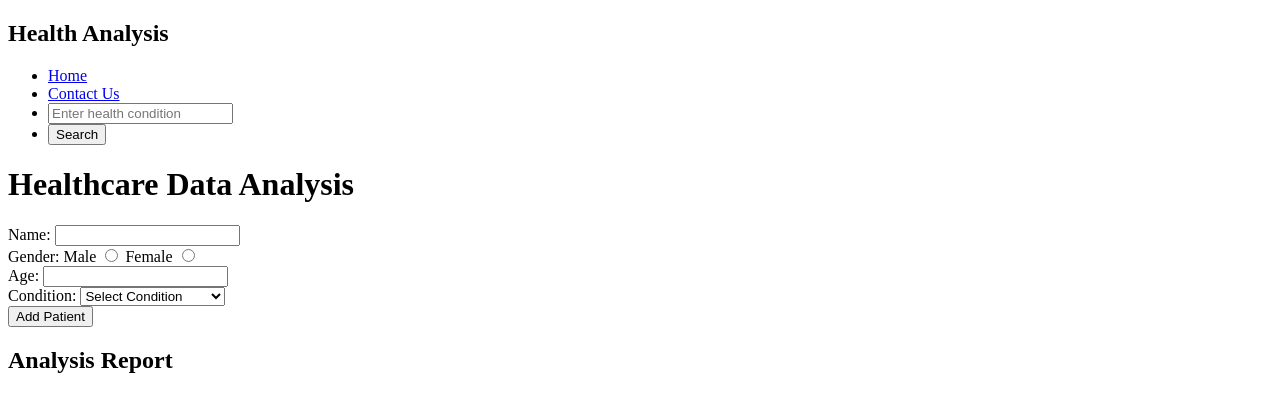
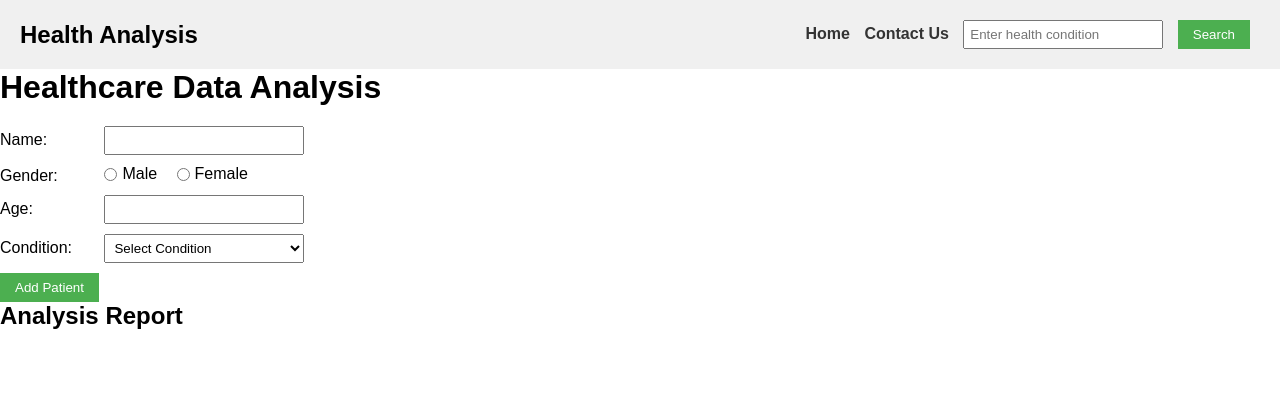
Before and after one commit to Rakkesh-Dev/health_census, a plain HTML site: page index.html in a window 1280 px wide. Drawn offline with Linux system fonts and the light colour scheme.

Commit message:
Added css

```diff
--- a/health_analysis.css
+++ b/health_analysis.css
@@ -0,0 +1,81 @@
+/* Basic CSS for the navigation bar */
+
+*{
+    margin: 0;
+    padding: 0;
+    box-sizing: border-box;
+}
+nav {
+    background-color: #f0f0f0;
+    padding: 20px;
+    display: flex;
+    align-items: center;
+    justify-content: space-between;
+}
+
+nav ul {
+    list-style-type: none;
+}
+
+nav ul li {
+    display: inline;
+    margin-right: 10px;
+}
+
+nav a {
+    text-decoration: none;
+    color: #333;
+    font-weight: bold;
+}
+
+/* Basic CSS for the form elements */
+body {
+    font-family: Arial, sans-serif;
+}
+
+h1 {
+    margin-bottom: 20px;
+}
+
+div {
+    margin-bottom: 10px;
+}
+
+label {
+    display: inline-block;
+    width: 100px;
+}
+
+input[type="text"],
+input[type="number"],
+select {
+    width: 200px;
+    padding: 5px;
+}
+
+
+button {
+    padding: 7px 15px;
+    background-color: #4CAF50;
+    color: white;
+    border: none;
+    cursor: pointer;
+}
+
+button:hover {
+    background-color: #45a049;
+}
+
+.radio-container {
+    display: inline-flex;
+    align-items: center;
+    width: auto;
+    margin-right: 15px;
+    cursor: pointer;
+}
+
+
+.radio-container input[type="radio"] {
+    width: auto;
+    margin-right: 5px;
+}
--- a/index.html
+++ b/index.html
@@ -36,11 +36,13 @@
         </div>
 
         <div>
-            <label>Gender: </label>
-            <label for="male">Male</label>
-            <input type="radio" name="gender" id="male" value="male">
-            <label for="female">Female</label>
-            <input type="radio" name="gender" id="female" value="female">
+            <label>Gender:</label>
+            <label class="radio-container">
+                <input type="radio" name="gender" value="Male"> Male
+            </label>
+            <label class="radio-container">
+                <input type="radio" name="gender" value="Female"> Female
+            </label>
         </div>
 
         <div>
```
